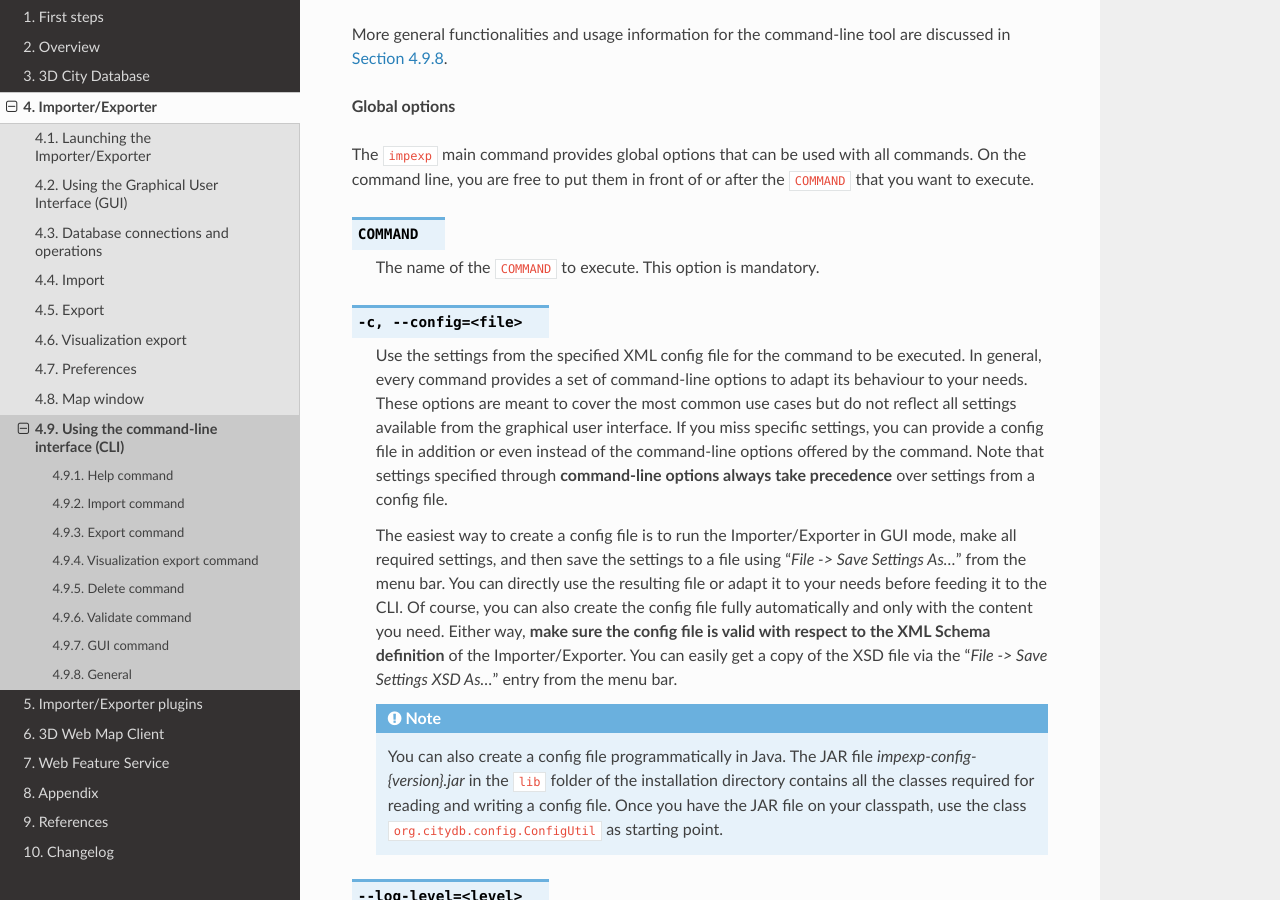
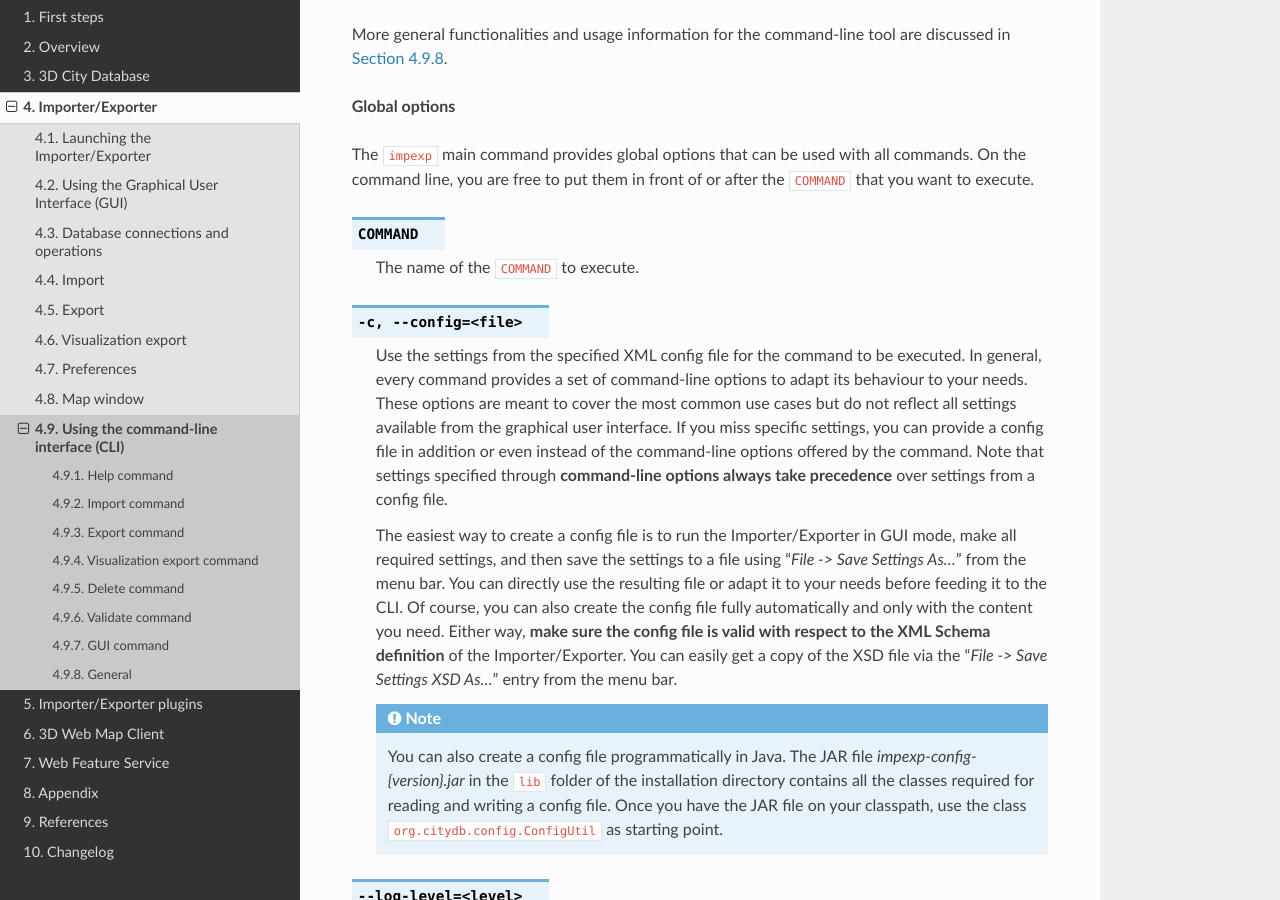
Before and after one commit to 3dcitydb/3dcitydb-docs, a Sphinx documentation site: the page built from source/impexp/cli.rst, in a window 1280 px wide and 900 px high, scrolled down 2047 px. Built offline with Sphinx 7.4.7 and the Read the Docs theme 2.0.0, drawn with Linux system fonts in a browser that asks for light colours.

Commit message:
minor change

```diff
--- a/source/impexp/cli.rst
+++ b/source/impexp/cli.rst
@@ -108,7 +108,7 @@ you want to execute.
 
 .. option:: COMMAND
 
-   The name of the ``COMMAND`` to execute. This option is mandatory.
+   The name of the ``COMMAND`` to execute.
 
 .. option:: -c, --config=<file>
 
```
